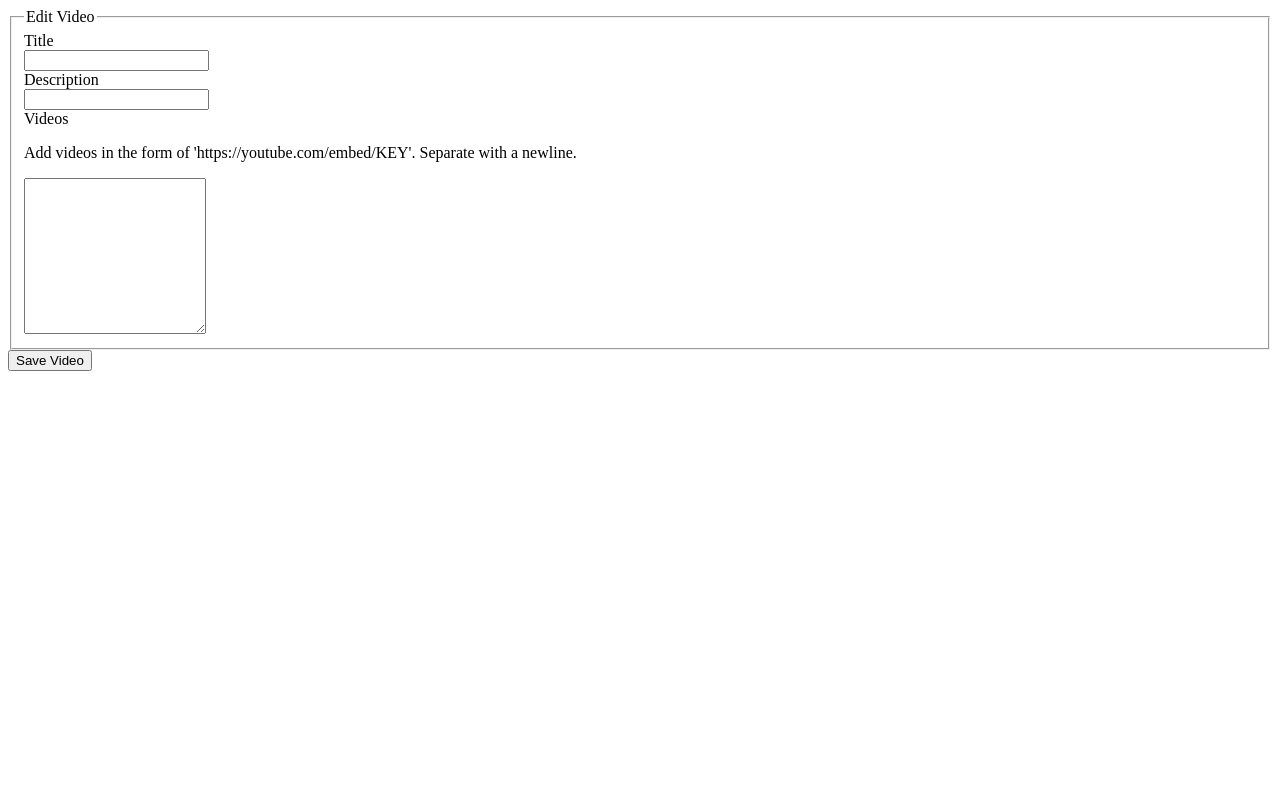
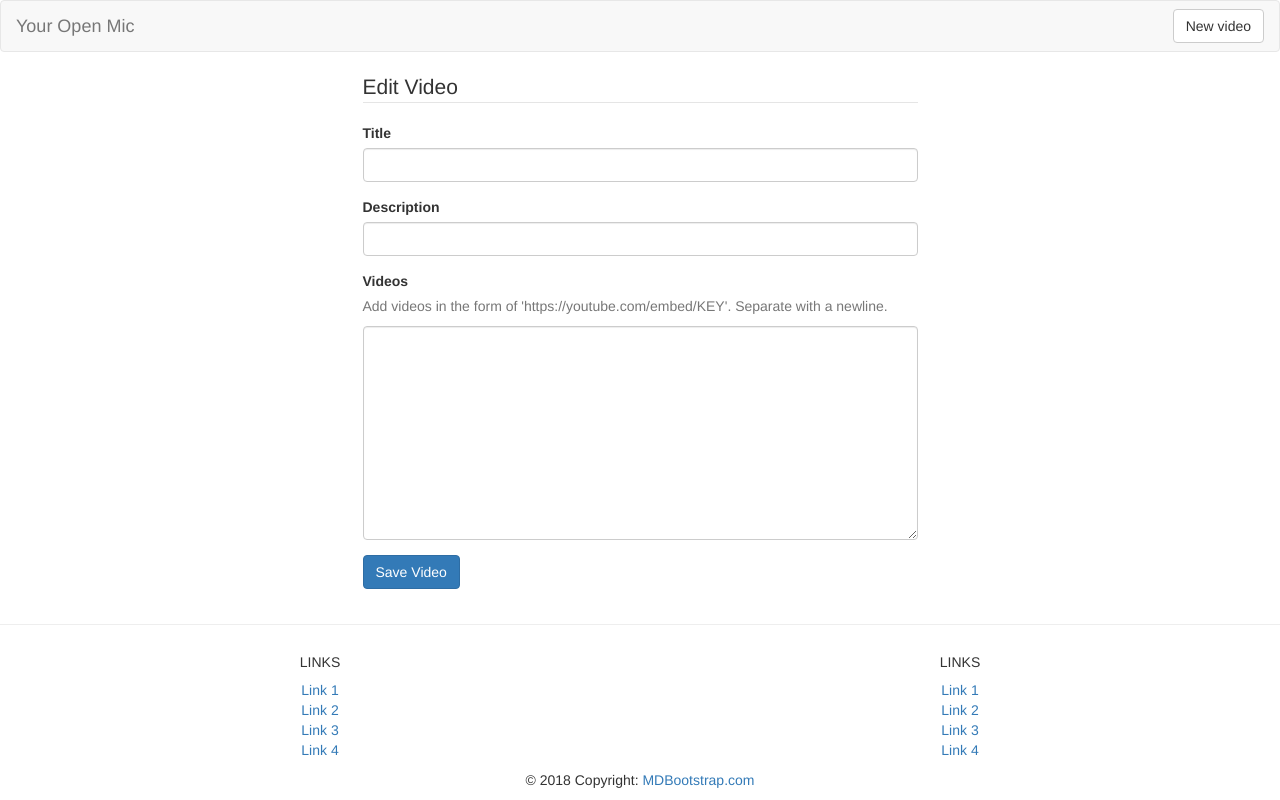
Before and after one commit to GSCrawley/myopenmic, a Flask app: page /videos/new in a window 1280 px wide. Run offline with Flask 2, Linux system fonts and the light colour scheme; some libraries are stand-ins or nearby versions.

Commit message:
added bootstrap and navbar

```diff
--- a/app.py
+++ b/app.py
@@ -44,3 +44,52 @@ def videos_show(video_id):
     video = videos.find_one({'_id': ObjectId(video_id)})
     video_comments = comments.find({'video_id': ObjectId(video_id)})
     return render_template('videos_show.html', video=video, comments=video_comments)
+
+@app.route('/videos/<video_id>/edit')
+def videos_edit(video_id):
+    """Show the edit form for a video."""
+    video = videos.find_one({'_id': ObjectId(video_id)})
+    return render_template('videos_edit.html', video=video, title='Edit video')
+
+@app.route('/videos/<video_id>', methods=['POST'])
+def videos_update(video_id):
+    """Submit an edited video."""
+    updated_video = {
+        'title': request.form.get('title'),
+        'description': request.form.get('description'),
+        'videos': request.form.get('videos').split()
+    }
+    videos.update_one(
+        {'_id': ObjectId(video_id)},
+        {'$set': updated_video})
+    return redirect(url_for('videos_show', video_id=video_id))
+
+@app.route('/videos/<video_id>/delete', methods=['POST'])
+def videos_delete(video_id):
+    """Delete one video."""
+    videos.delete_one({'_id': ObjectId(video_id)})
+    return redirect(url_for('videos_index'))
+
+########## COMMENT ROUTES ##########
+
+@app.route('/videos/comments', methods=['POST'])
+def comments_new():
+    """Submit a new comment."""
+    comment = {
+        'title': request.form.get('title'),
+        'content': request.form.get('content'),
+        'video_id': ObjectId(request.form.get('video_id'))
+    }
+    print(comment)
+    comment_id = comments.insert_one(comment).inserted_id
+    return redirect(url_for('videos_show', video_id=request.form.get('video_id')))
+
+@app.route('/videos/comments/<comment_id>', methods=['POST'])
+def comments_delete(comment_id):
+    """Action to delete a comment."""
+    comment = comments.find_one({'_id': ObjectId(comment_id)})
+    comments.delete_one({'_id': ObjectId(comment_id)})
+    return redirect(url_for('videos_show', video_id=comment.get('video_id')))
+
+if __name__ == '__main__':
+        app.run(debug=True, host='0.0.0.0', port=os.environ.get('PORT', 5000))
--- a/templates/base.html
+++ b/templates/base.html
@@ -1,15 +1,54 @@
 <!-- templates/base.html -->
+
 <!doctype html>
 <html>
 <head>
-  <meta charset='utf-8'>
-  <title>My Open Mic</title>
+    <meta charset='utf-8'>
+    <title>videoer</title>
+    <!-- Latest compiled and minified CSS -->
+    <link rel='stylesheet' href='https://maxcdn.bootstrapcdn.com/bootstrap/3.3.7/css/bootstrap.min.css'>
+    <link rel='stylesheet' href='https://bootswatch.com/14/sketchy/bootstrap.min.css'>
 </head>
 <body>
+    <bgcolor = "#FF0000">
+{% include 'partials/navbar.html' %}
+    <div class='container'>
 
-    {% block content %}
-        <!-- BODY CONTENT GOES HERE -->
-    {% endblock %}
+        {% block content %}{% endblock %}
+    </div>
+    <!-- Footer -->
+<footer class='page-footer font-small blue pt-4'>
+    <div class='container-fluid text-center'>
+         <div class='row'>
+         <hr class='clearfix w-100 d-md-none pb-3'>
+         <div class='col-md-6 mb-md-0 mb-3'>
+             <h5 class='text-uppercase'>Links</h5>
+             <ul class='list-unstyled'>
+                 <li><a href='#!'>Link 1</a></li>
+                 <li><a href='#!'>Link 2</a></li>
+                 <li><a href='#!'>Link 3</a></li>
+                 <li><a href='#!'>Link 4</a></li>
+             </ul>
+         </div>
+         <div class='col-md-6 mb-md-0 mb-3'>
+             <h5 class='text-uppercase'>Links</h5>
+             <ul class='list-unstyled'>
+                 <li><a href='#!'>Link 1</a></li>
+                 <li><a href='#!'>Link 2</a></li>
+                 <li><a href='#!'>Link 3</a></li>
+                 <li><a href='#!'>Link 4</a></li>
+             </ul>
+         </div>
+         </div>
+    </div>
+    <div class='footer-copyright text-center py-3'>© 2018 Copyright:
+       <a href='https://mdbootstrap.com/education/bootstrap/'> MDBootstrap.com</a>
+    </div>
+</footer>
 
+    <script src="//code.jquery.com/jquery-1.12.0.min.js"></script>
+    <script src="//code.jquery.com/jquery-migrate-1.2.1.min.js"></script>
+    <!-- Latest compiled and minified JavaScript -->
+    <script src='https://maxcdn.bootstrapcdn.com/bootstrap/3.3.7/js/bootstrap.min.js'></script>
 </body>
 </html>
--- /dev/null
+++ b/templates/partials/navbar.html
@@ -0,0 +1,14 @@
+<!-- templates/partials/navbar.html -->
+
+<nav class='navbar navbar-default'>
+    <div class='container-fluid'>
+        <div class='navbar-header'>
+            <a class='navbar-brand' href='/'>
+                Your Open Mic
+            </a>
+        </div>
+        <div class='pull-right'>
+            <a href='/videos/new' class='btn btn-default navbar-btn'>New video</a>
+        </div>
+    </div>
+</nav>
```
